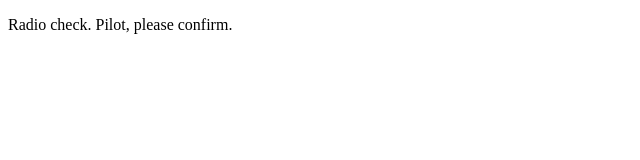
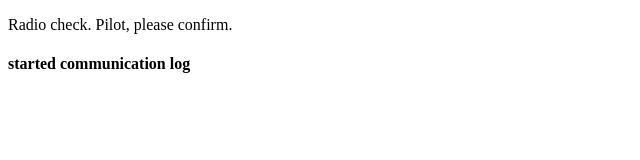
Before and after one commit to JyothiBhavani1999/log-studio, a plain HTML site: page index.html in a window 1280 px wide. Shown: the whole page, without its empty margins (0-640 px from the left). Drawn offline with Linux system fonts and the light colour scheme.

Commit message:
started communication log

```diff
--- a/index.html
+++ b/index.html
@@ -2,5 +2,6 @@
 <html>
    <body>
       <p>Radio check. Pilot, please confirm.</p>
+      <h4> started communication log <h4>
    </body>
 </html>
```
